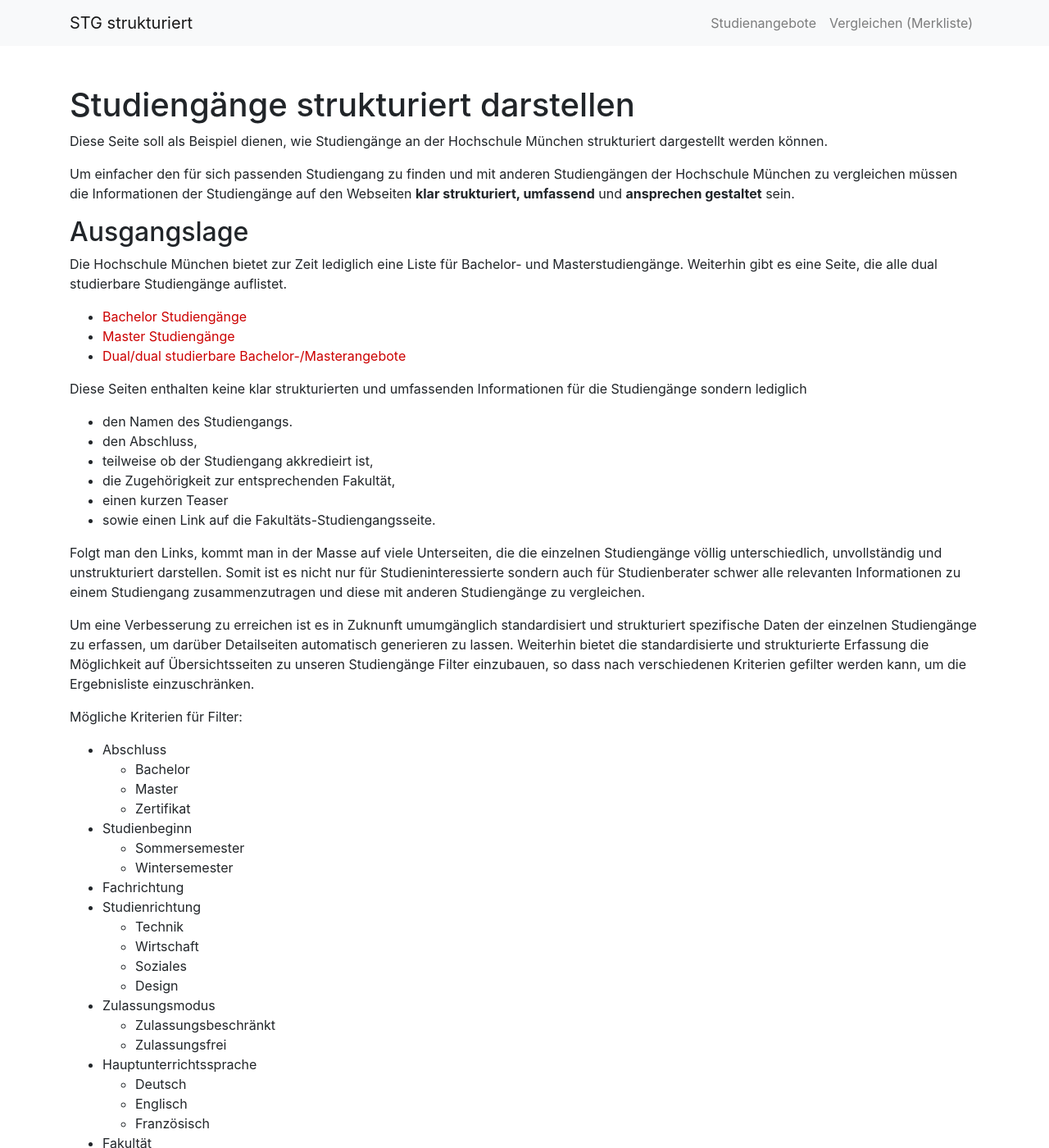
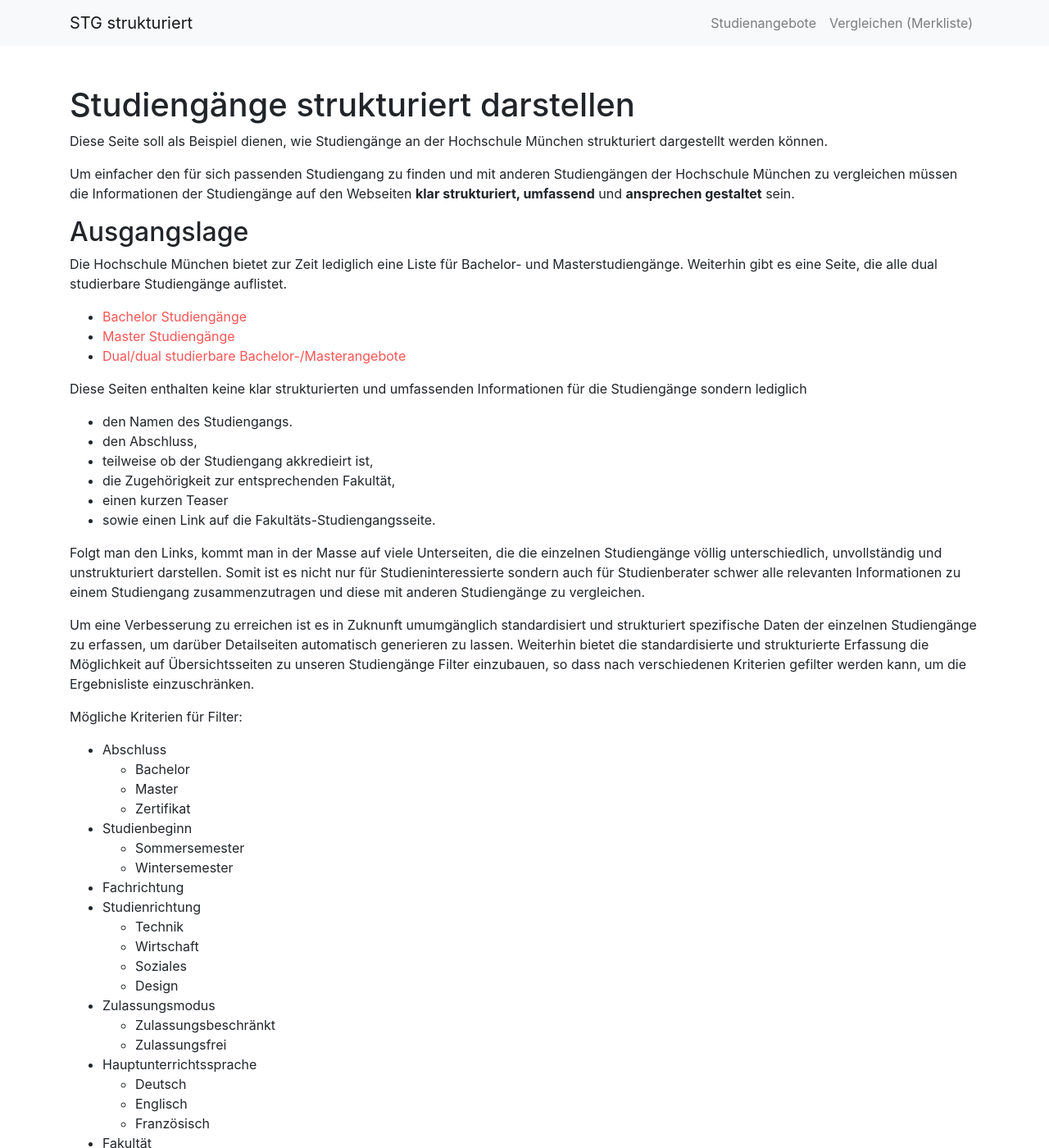
Before and after one commit to tgermer/stg, a Jekyll site: the page built from index.md, in a window 1280 px wide and 1400 px high. Shown: the whole window at 82% size. Built offline with Jekyll 4.4.1, drawn with Linux system fonts in a browser that asks for light colours; some of the changed text lies outside the part shown.

Commit message:
Anpassungen neues Logo und Farbe

```diff
--- a/_config.yml
+++ b/_config.yml
@@ -84,7 +84,7 @@
 url_pravacy_statement: https://www.hm.edu/sekundaer_navigation/impressum/datenschutz
 webmaster_email: tgermer@hm.edu
 webmaster_name: Tristan Germer
-logo_nav: /assets/img/HM_Deu_RGB_2.svg   #logoLinks.svg
+logo_nav: /assets/img/logo_full_fb5555.svg   #logoLinks.svg
 # logo_black: /assets/img/Studieninformationstag 2020 links black.svg   #logoLinks.svg
 # logo_white: /assets/img/Studieninformationstag 2020 links white.svg   #logoLinks.svg
 
--- a/_includes/footer.html
+++ b/_includes/footer.html
@@ -4,8 +4,8 @@
       <div class="row">
         <div class="col-md-3 col-sm-6">
           <p class="mt-1">
-            <img src="{{ site.url }}{{ site.logo_nav }}" alt="{{ site.title }}" class="img-responsive d-none d-md-block" style="max-width:150px" role="image">
-            <img src="{{ site.url }}/assets/img/HM_Deu_RGB_2.svg" alt="{{ site.title }}" class="img-responsive d-md-none x-auto" style="max-width:150px" role="image">
+            <img src="{{ site.url }}{{ site.logo_nav }}" alt="{{ site.title }}" class="img-responsive d-none d-md-block" style="max-widt h:150px" role="image">
+            <img src="{{ site.url }}{{ site.logo_nav }}" alt="{{ site.title }}" class="img-responsive d-md-none x-auto" style="max-width:150px" role="image">
           </p>
           <p>&copy; 2014–{{ "now" | date: "%Y" }}</p>
           <p>
@@ -35,11 +35,11 @@
             <span class="glyphicon glyphicon-envelope" aria-hidden="true"></span> <a href="mailto:{{ site.email }}">{{ site.email }}</a>
             <br>
           </p>
-          <p>Eine Informations­veranstaltung der
+          <!-- <p>Eine Informations­veranstaltung der
             <br>
-            <a href="https://www.hm.edu" target="_blank"><img src="{{ site.url }}/assets/img/HM_Deu_RGB_2.svg" class="img-responsive" alt="Hochschule München" title="Hochschule München" style="max-width:150px; margin: 0 auto">
+            <a href="https://www.hm.edu" target="_blank"><img src="{{ site.url }}{{ site.logo_nav }}" class="img-responsive" alt="Hochschule München" title="Hochschule München" style="max-width:150px; margin: 0 auto">
             </a>
-          </p>
+          </p> -->
         </div>
       </div>
     </small>
--- a/css/custom/_variables.scss
+++ b/css/custom/_variables.scss
@@ -13,7 +13,7 @@
 $black:    #000 !default;
 
 
-$primary: #cc0000; // HM-Rot
+$primary: #fb5555; // HM-Rot NEU // #cc0000; // HM-Rot
 
 body {
   padding-top: 80px;
```
Also changed, not shown: assets/img/logo_full_fb5555.svg (added).
